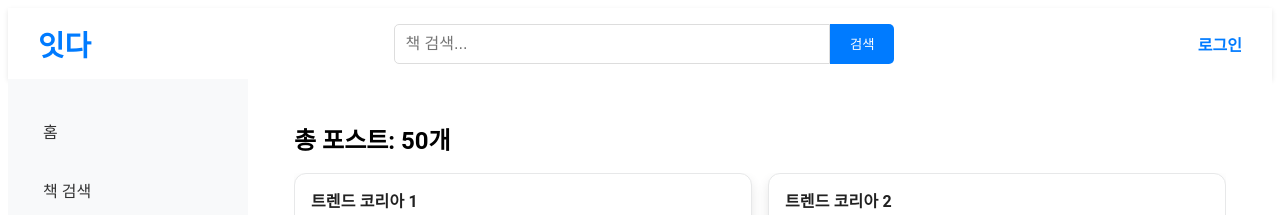
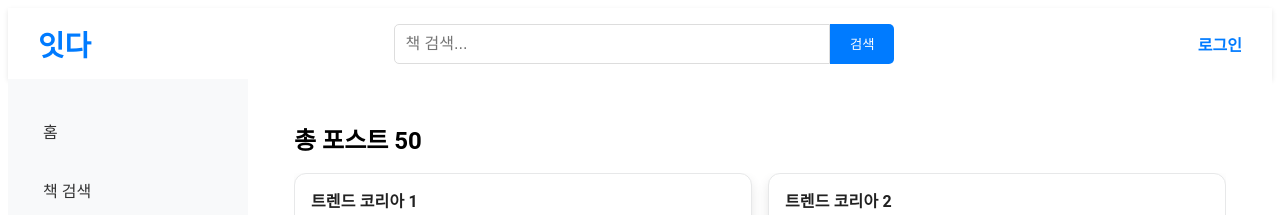
Before and after one commit to 6ITAll/book-it-da, a React (Vite) app: page /bookDetail/1/posts in a window 1280 px wide. Shown: the top 215 px of the page. Built offline with nearby package versions, Linux system fonts and the light colour scheme; no server answers.

Commit message:
🔥chore: Modify the total number of posts

```diff
--- a/src/pages/PostMorePage/PostMorePage.tsx
+++ b/src/pages/PostMorePage/PostMorePage.tsx
@@ -1,4 +1,4 @@
-import React, { useState } from 'react';
+import { useState } from 'react';
 import { Box, Typography } from '@mui/material';
 import PostCard from '@components/commons/DetailPagePostCard';
 import InfiniteScrollComponent from '@components/commons/InfiniteScroll';
@@ -38,7 +38,7 @@ const PostMorePage = (): JSX.Element => {
   return (
     <Box sx={{ padding: '1rem', maxWidth: '1200px', margin: 'auto' }}>
       <Typography variant="h5" fontWeight="bold" sx={{ marginBottom: '1rem' }}>
-        총 포스트: {allMockPosts.length}개
+        총 포스트 {allMockPosts.length}
       </Typography>
       <InfiniteScrollComponent
         items={posts}
```
